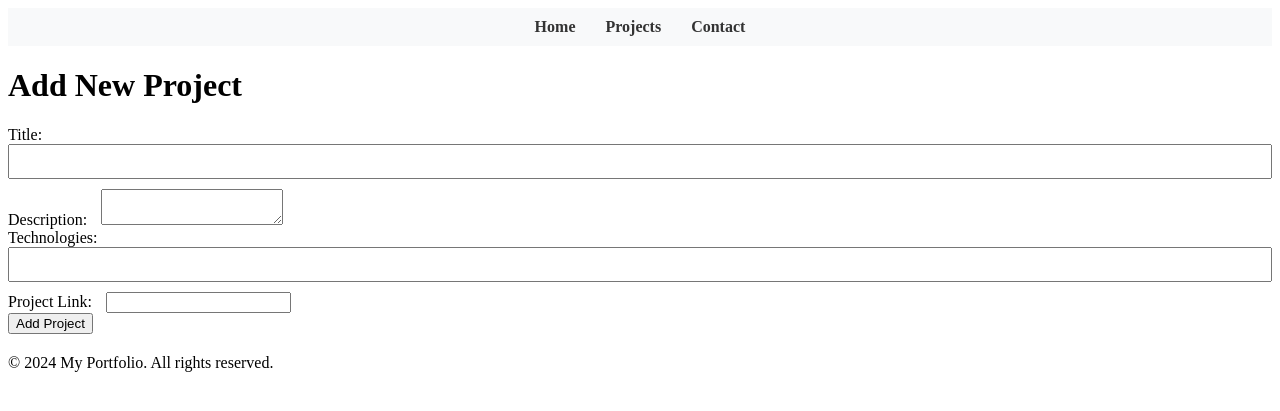
After one commit to Boshre/Project, a Django app: page /add_project/ in a window 1280 px wide. The commit adds this page. Shown: the top 411 px of the page. Run offline with Django 5.2, Linux system fonts and the light colour scheme.

Commit message:
add new project

```diff
--- /dev/null
+++ b/portfolio_website/portfolio_app/templates/portfoliomodule/add_project.html
@@ -0,0 +1,24 @@
+{% extends "layouts/base.html" %}
+
+{% block content %}
+<h1>Add New Project</h1>
+<form class="filter-form" method="post" action="{% url 'add_project' %}">
+    <div class="form-group">
+
+        <label for="title">Title:</label>
+        <input type="text" id="title" name="title" required><br>
+
+        <label for="description">Description:</label>
+        <textarea id="description" name="description" required></textarea><br>
+
+        <label for="technologies">Technologies:</label>
+        <input type="text" id="technologies" name="technologies" required><br>
+
+        <label for="link">Project Link:</label>
+        <input type="url" id="link" name="link"><br>
+
+        <button  type="submit">Add Project</button>
+    </div>
+    {% csrf_token %}
+</form>
+{% endblock %}
--- a/portfolio_website/portfolio_app/templates/portfoliomodule/projectslist.html
+++ b/portfolio_website/portfolio_app/templates/portfoliomodule/projectslist.html
@@ -6,6 +6,10 @@
     {% csrf_token %}
     <div class="form-group">
         <input type="text" name="title_search" placeholder="Search by title..." >
+    </div>
+    <div style="margin:20px">
+
+        <a class="form-button" href="{% url 'add_project' %}" >Add New Project</a>
     </div>
 
     <div class="form-group">
--- a/portfolio_website/portfolio_app/urls.py
+++ b/portfolio_website/portfolio_app/urls.py
@@ -6,5 +6,7 @@ urlpatterns = [
     path('contact/',views.contactMe,name="contactMe"),
     path('project/<int:project_id>/', views.project, name='project'),
     path('filter_projects', views.filter_projects, name='filter_projects'),
+        path('add_project/', views.add_project, name='add_project'),
+
 
  ]
--- a/portfolio_website/portfolio_app/views.py
+++ b/portfolio_website/portfolio_app/views.py
@@ -49,3 +49,15 @@ def filter_projects(request):
             projects = projects.filter(query)
 
     return render(request, 'portfoliomodule/projectslist.html', {'projects': projects})
+
+@csrf_exempt
+def add_project(request):
+    if request.method == 'POST':
+        Project.objects.create(
+            title=request.POST['title'],
+            description=request.POST['description'],
+            technologies=request.POST['technologies'],
+            link=request.POST.get('link', '')
+        )
+        return redirect('projects')
+    return render(request, 'portfoliomodule/add_project.html')
```
